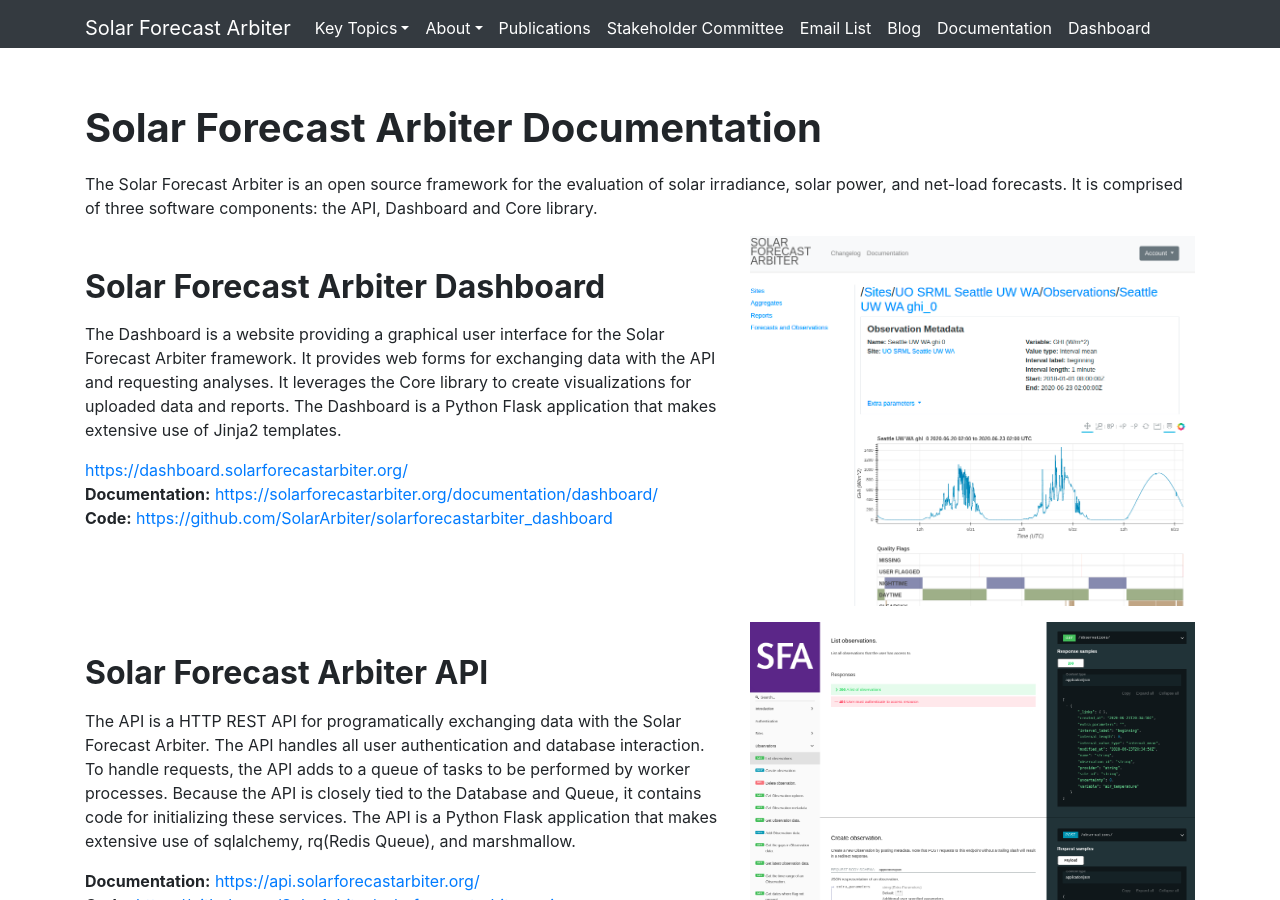
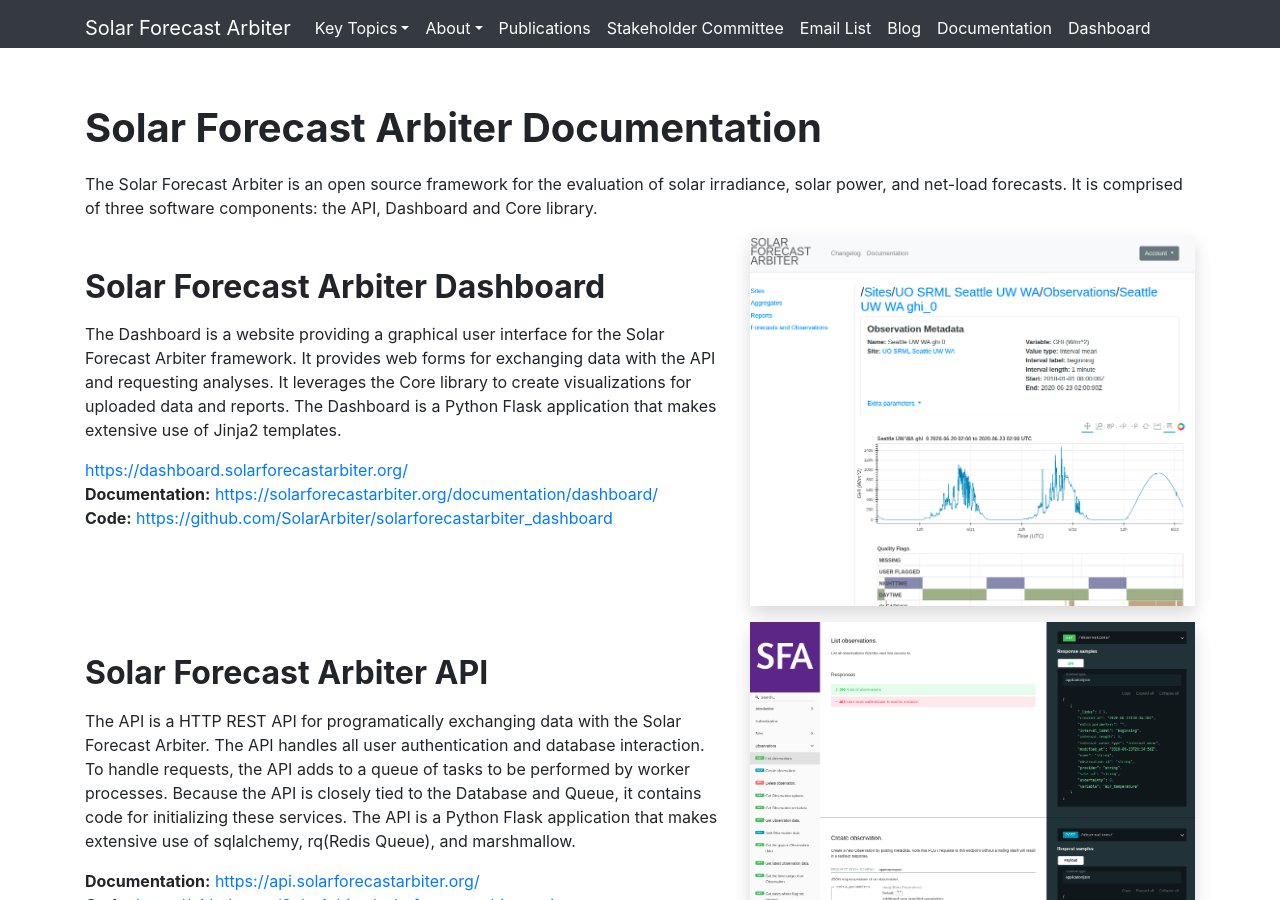
Before and after one commit to SolarArbiter/SolarArbiter.github.io, a Jekyll site: the page built from documentation.md, in a window 1280 px wide and 900 px high. Built offline with Jekyll 4.4.1, drawn with Linux system fonts in a browser that asks for light colours.

Commit message:
add shadow to screenshots to stand out

```diff
--- a/documentation.md
+++ b/documentation.md
@@ -12,7 +12,7 @@
 three software components: the API, Dashboard and Core library.
 
 
-<div class="row mb-3">
+<div class="row my-3">
 <div class="col-md-7 col-xs-12">
 <h2 id="solar-forecast-arbiter-dashboard">Solar Forecast Arbiter Dashboard</h2>
 <p>
@@ -30,11 +30,11 @@
 <b>Code:</b> <a href="https://github.com/SolarArbiter/solarforecastarbiter_dashboard">https://github.com/SolarArbiter/solarforecastarbiter_dashboard</a>
 </div>
 <div class="col-md-5 col-xs-12">
-<img src="/images/dashboard_screenshot.png"/>
+<img class="shadow" src="/images/dashboard_screenshot.png"/>
 </div>
 </div>
 
-<div class="row mb-3">
+<div class="row my-3">
 <div class="col-md-7 col-xs-12">
 <h2>Solar Forecast Arbiter API</h2>
 <p>
@@ -51,7 +51,7 @@
 <b>Code:</b> <a href="https://github.com/SolarArbiter/solarforecastarbiter-api">https://github.com/SolarArbiter/solarforecastarbiter-api</a><br/>
 </div>
 <div class="col-md-5 col-xs-12">
-<img src="/images/api_screenshot.png"/>
+<img class="shadow" src="/images/api_screenshot.png"/>
 </div>
 </div>
 
```
